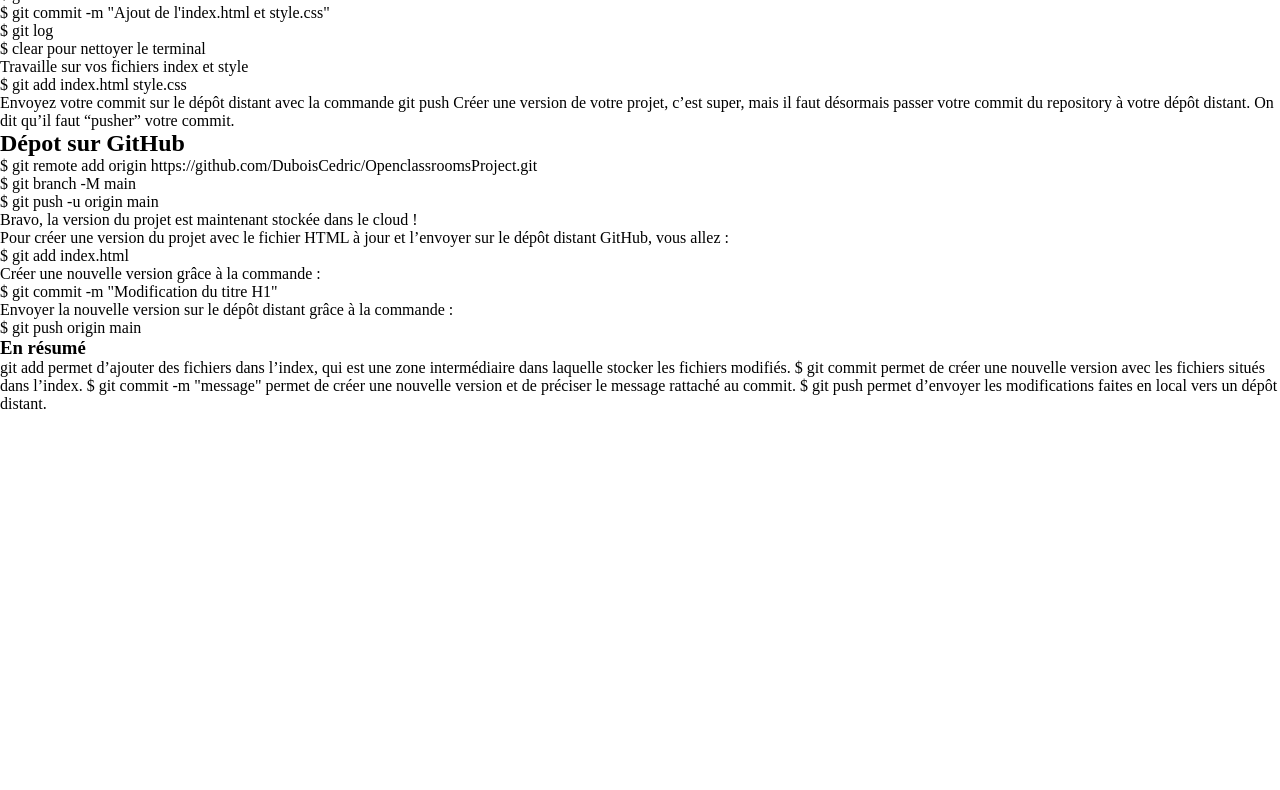
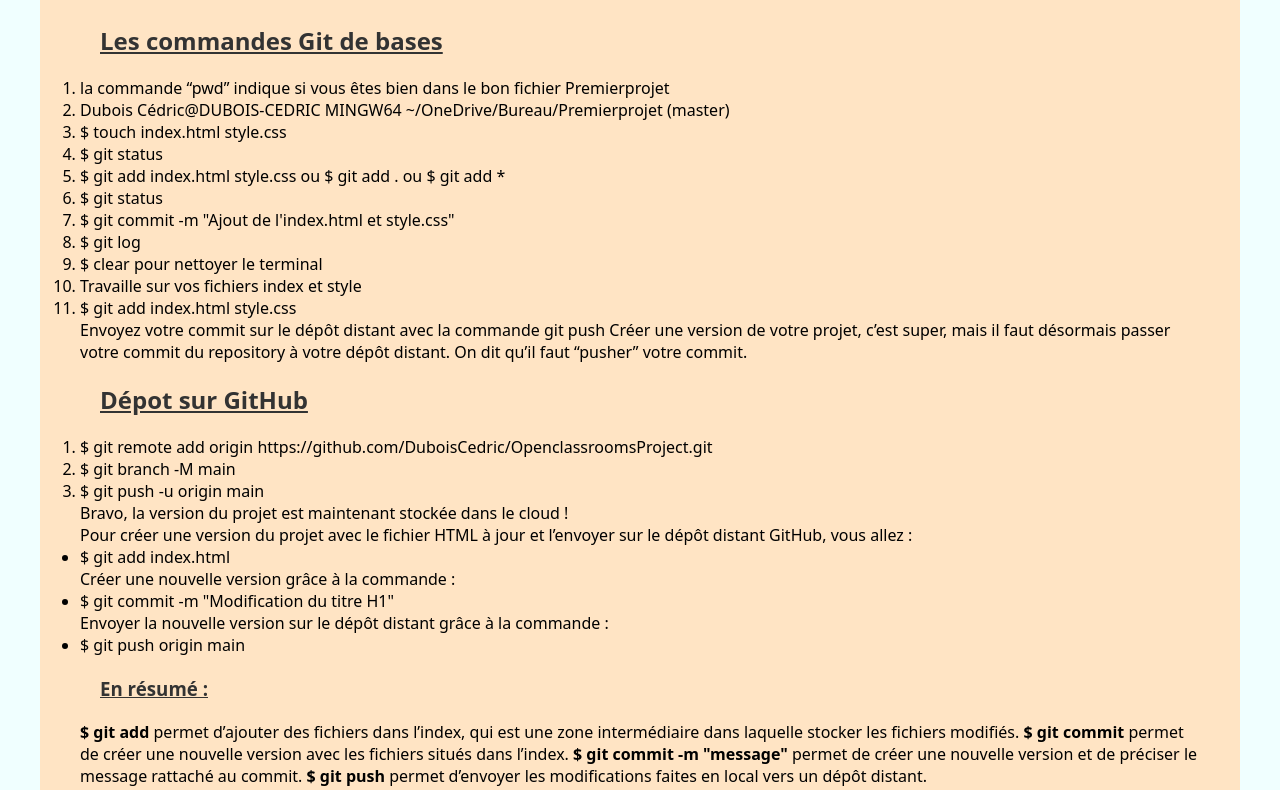
Before and after one commit to DuboisCedric/OpenclassroomsProject, a plain HTML site: page index.html in a window 1280 px wide. Shown: the part 141-931 px from the top of the page. Before the commit the page ends 800 px from the top, so only its background shows below. Drawn offline with Linux system fonts and the light colour scheme.

Commit message:
premier ajout de style

```diff
--- a/index.html
+++ b/index.html
@@ -7,7 +7,10 @@
     <link rel="stylesheet" href="style.css" />
   </head>
   <body>
-    <h1>Les Commande Git & GitHub</h1>
+    <section>
+      <main>
+        <h1>Les Commandes Git & GitHub</h1>
+        <h2>Les commandes Git de bases</h2>
         <ol>
           <li>
             la commande “pwd” indique si vous êtes bien dans le bon fichier
@@ -29,10 +32,10 @@
         </ol>
 
         <p>
-      Envoyez votre commit sur le dépôt distant avec la commande git push Créer
-      une version de votre projet, c’est super, mais il faut désormais passer
-      votre commit du repository à votre dépôt distant. On dit qu’il faut
-      “pusher” votre commit.
+          Envoyez votre commit sur le dépôt distant avec la commande git push
+          Créer une version de votre projet, c’est super, mais il faut désormais
+          passer votre commit du repository à votre dépôt distant. On dit qu’il
+          faut “pusher” votre commit.
         </p>
 
         <h2>Dépot sur GitHub</h2>
@@ -46,10 +49,12 @@
           <li>$ git push -u origin main</li>
         </ol>
 
-    <p>Bravo, la version du projet est maintenant stockée dans le cloud !</p>
         <p>
-      Pour créer une version du projet avec le fichier HTML à jour et l’envoyer
-      sur le dépôt distant GitHub, vous allez :
+          Bravo, la version du projet est maintenant stockée dans le cloud !
+        </p>
+        <p>
+          Pour créer une version du projet avec le fichier HTML à jour et
+          l’envoyer sur le dépôt distant GitHub, vous allez :
         </p>
 
         <ul>
@@ -69,16 +74,18 @@
           <li>$ git push origin main</li>
         </ul>
 
-    <h3>En résumé</h3>
+        <h3>En résumé :</h3>
         <p>
-      git add permet d’ajouter des fichiers dans l’index, qui est une zone
-      intermédiaire dans laquelle stocker les fichiers modifiés.
-      <span>$ git commit</span> permet de créer une nouvelle version avec les
-      fichiers situés dans l’index.
+          <span>$ git add</span> permet d’ajouter des fichiers dans l’index, qui
+          est une zone intermédiaire dans laquelle stocker les fichiers
+          modifiés. <span>$ git commit</span> permet de créer une nouvelle
+          version avec les fichiers situés dans l’index.
           <span>$ git commit -m "message"</span> permet de créer une nouvelle
           version et de préciser le message rattaché au commit.
-      <span>$ git push</span> permet d’envoyer les modifications faites en local
-      vers un dépôt distant.
+          <span>$ git push</span> permet d’envoyer les modifications faites en
+          local vers un dépôt distant.
         </p>
+      </main>
+    </section>
   </body>
 </html>
--- a/style.css
+++ b/style.css
@@ -4,6 +4,32 @@
   box-sizing: border-box;
 }
 
+body {
+  background-color: azure;
+  font-family: system-ui, -apple-system, BlinkMacSystemFont, "Segoe UI", Roboto,
+    Oxygen, Ubuntu, Cantarell, "Open Sans", "Helvetica Neue", sans-serif;
+  max-width: 1200px;
+  margin: 0 auto;
+}
+
+main {
+  background-color: bisque;
+  padding: 40px;
+}
+
+span {
+  font-weight: 700;
+}
+
 h1 {
-  color: red;
+  text-align: center;
+  font-size: 3em;
 }
+
+h1,
+h2,
+h3 {
+  color: #333;
+  padding: 20px;
+  text-decoration: underline;
+}
```
Lines whose indentation alone changed are shown as unchanged.
